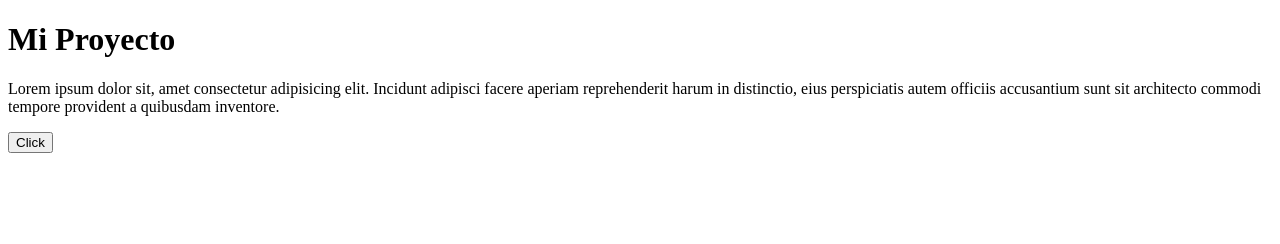
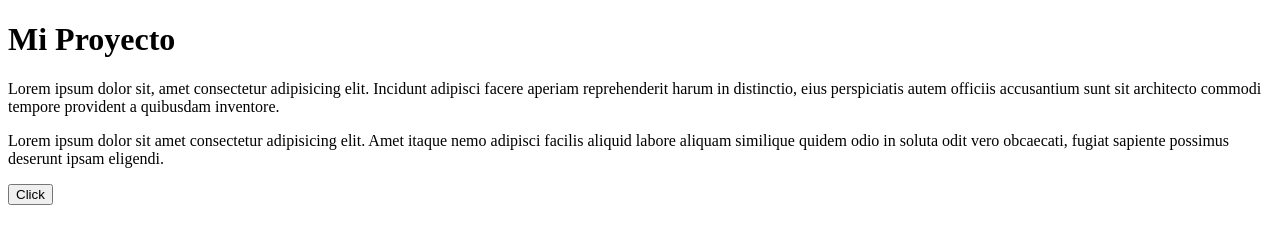
Before and after one commit to Jakekap/clase-github, a plain HTML site: page index.html in a window 1280 px wide. Drawn offline with Linux system fonts and the light colour scheme.

Commit message:
Añadido nuevo parrafo

```diff
--- a/index.html
+++ b/index.html
@@ -13,6 +13,8 @@
       perspiciatis autem officiis accusantium sunt sit architecto commodi
       tempore provident a quibusdam inventore.
     </p>
+
+    <p>Lorem ipsum dolor sit amet consectetur adipisicing elit. Amet itaque nemo adipisci facilis aliquid labore aliquam similique quidem odio in soluta odit vero obcaecati, fugiat sapiente possimus deserunt ipsam eligendi.</p>
     <button>Click</button>
   </body>
 </html>
```
